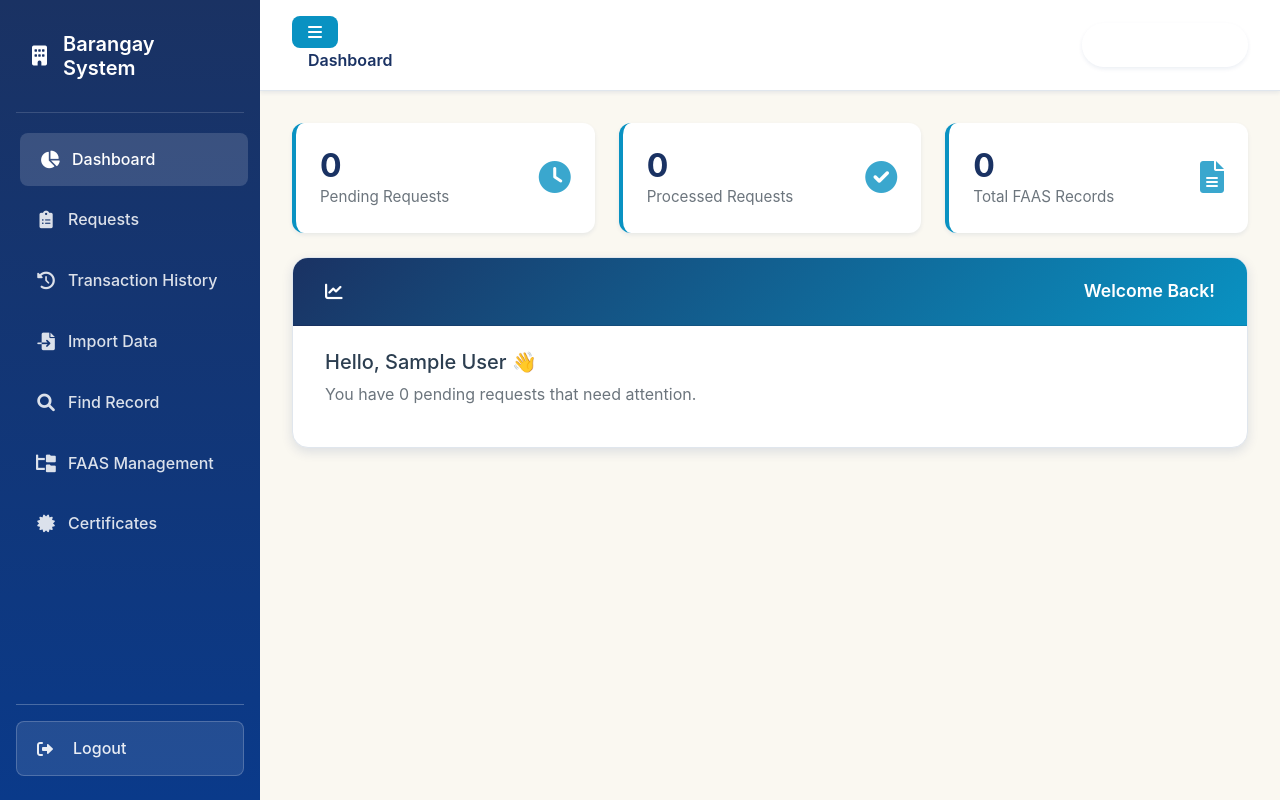
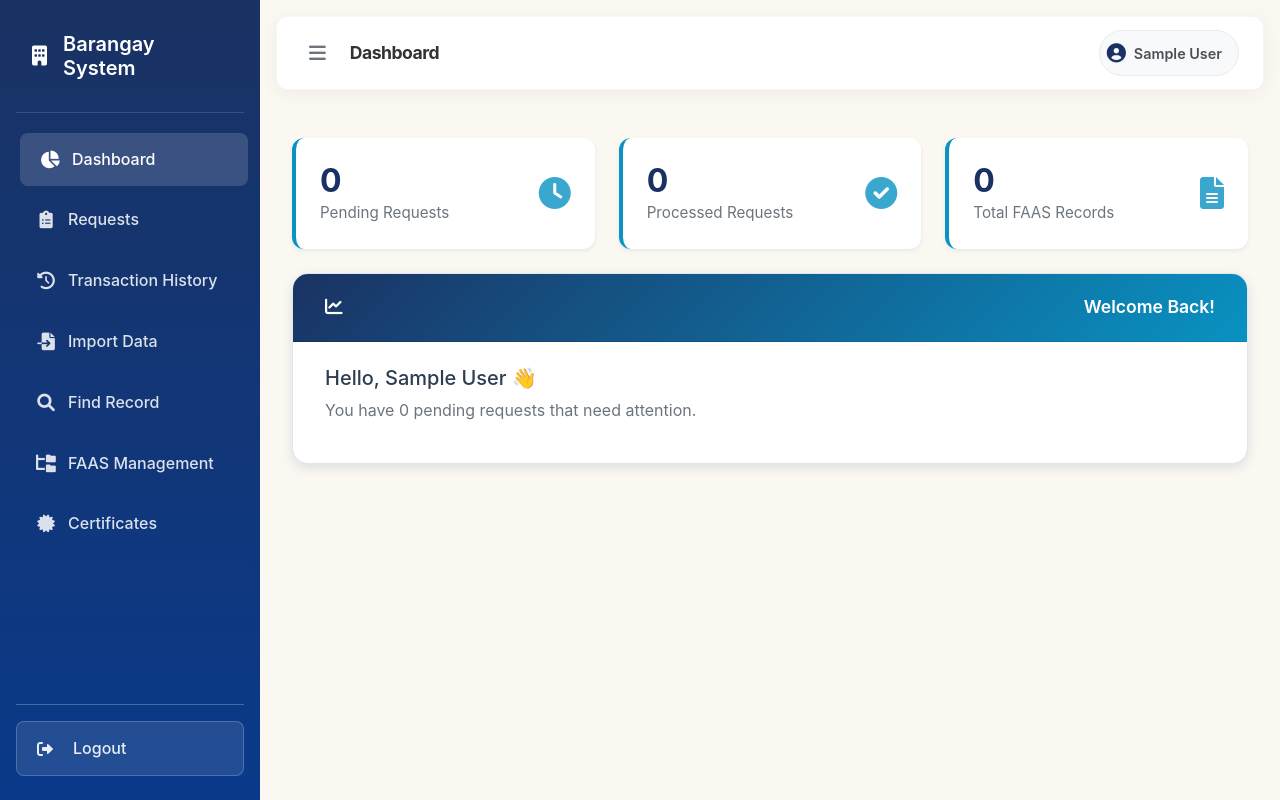
Before and after one commit to jom-09/ao, a PHP site: page /admin/home.php in a window 1280 px wide. Run offline with PHP 8.4, Linux system fonts and the light colour scheme; the visitor is signed in with stand-in values (Sample User, id 1); data that the repository does not hold is empty.

Commit message:
navbar update

```diff
--- a/admin/home.php
+++ b/admin/home.php
@@ -85,12 +85,22 @@ if($tab == 'dashboard') {
     <!-- MAIN CONTENT -->
     <main class="main-content" id="mainContent">
         <nav class="top-navbar d-flex justify-content-between align-items-center">
-            <div>
-                <button class="menu-toggle" id="menuToggle"><i class="fas fa-bars"></i></button>
-                <span class="ms-3 fw-bold" style="color: var(--primary-dark);"><?= ucfirst($tab) ?></span>
-            </div>
-            <span class="user-badge"><i class="fas fa-user-circle me-2"></i><?= htmlspecialchars($_SESSION['fullname']) ?></span>
-        </nav>
+    <!-- Left Side: Menu & Title -->
+    <div class="d-flex align-items-center">
+        <button class="menu-toggle-btn" id="menuToggle">
+            <i class="fas fa-bars"></i>
+        </button>
+        <span class="page-title"><?= ucfirst($tab) ?></span>
+    </div>
+
+    <!-- Right Side: User Profile -->
+    <div class="user-profile-pill">
+        <div class="user-avatar">
+            <i class="fas fa-user-circle"></i>
+        </div>
+        <span class="user-name"><?= htmlspecialchars($_SESSION['fullname']) ?></span>
+    </div>
+</nav>
 
         <div class="content-area">
             <?php if($tab=='dashboard'): ?>
--- a/assets/bootstrap/css/style.css
+++ b/assets/bootstrap/css/style.css
@@ -161,6 +161,93 @@ body {
     display: flex;
     align-items: center;
     box-shadow: var(--shadow-sm);
+}
+
+/* Navbar Container */
+.top-navbar {
+    background: #ffffff;
+    padding: 0.8rem 1.5rem;
+    /* Soft shadow for depth */
+    box-shadow: 0 4px 20px rgba(0, 0, 0, 0.05);
+    border-radius: 12px; /* Rounded corners */
+    margin: 1rem; /* Pull it slightly away from edges */
+    border: 1px solid rgba(0,0,0,0.03);
+}
+
+/* Menu Toggle Button */
+.menu-toggle-btn {
+    background: transparent;
+    border: none;
+    font-size: 1.2rem;
+    color: #6c757d; /* Muted gray */
+    cursor: pointer;
+    padding: 0.5rem;
+    border-radius: 8px;
+    transition: all 0.2s ease;
+}
+
+.menu-toggle-btn:hover {
+    background: #f1f3f5;
+    color: var(--primary-dark, #333);
+}
+
+/* Page Title */
+.page-title {
+    font-size: 1.1rem;
+    font-weight: 700;
+    color: #333;
+    margin-left: 1rem;
+    letter-spacing: -0.5px;
+}
+
+/* User Profile Pill */
+.user-profile-pill {
+    display: flex;
+    align-items: center;
+    background: #f8f9fa; /* Light gray background */
+    padding: 0.4rem 1rem 0.4rem 0.4rem;
+    border-radius: 50px; /* Fully rounded pill */
+    border: 1px solid #e9ecef;
+    transition: transform 0.2s;
+    cursor: pointer;
+}
+
+.user-profile-pill:hover {
+    background: #e9ecef;
+    transform: translateY(-1px);
+}
+
+.user-avatar {
+    font-size: 1.2rem;
+    color: var(--primary-dark, #333);
+    margin-right: 0.5rem;
+}
+
+.user-name {
+    font-size: 0.9rem;
+    font-weight: 600;
+    color: #495057;
+}
+
+/* Mobile Responsiveness */
+@media (max-width: 576px) {
+    .top-navbar {
+        margin: 0.5rem;
+        padding: 0.8rem 1rem;
+    }
+    .user-name {
+        display: none; /* Hide name on very small screens, keep icon */
+    }
+    .user-profile-pill {
+        padding: 0.4rem;
+        border-radius: 50%;
+        width: 40px;
+        height: 40px;
+        justify-content: center;
+    }
+    .user-avatar {
+        margin-right: 0;
+    }
 }
 
 /* ===== CONTENT AREA ===== */
```
